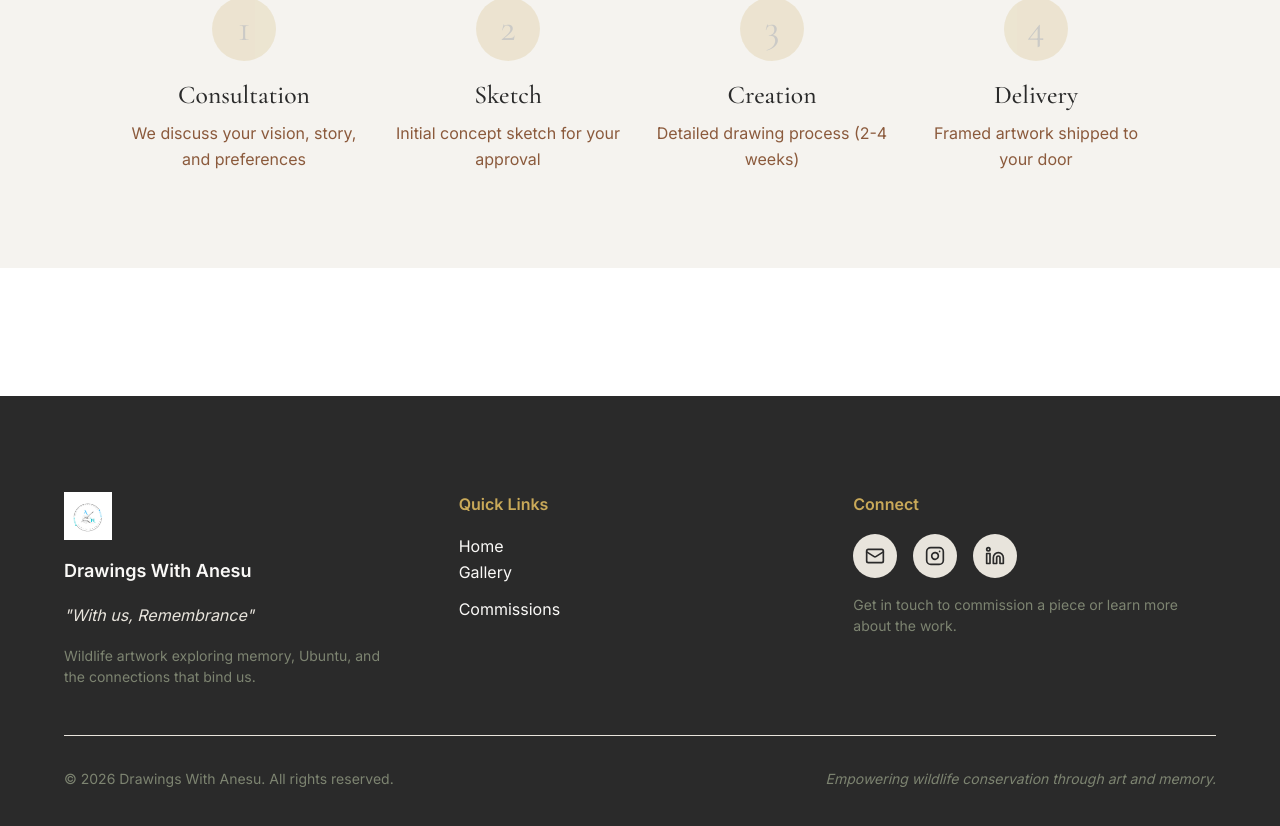
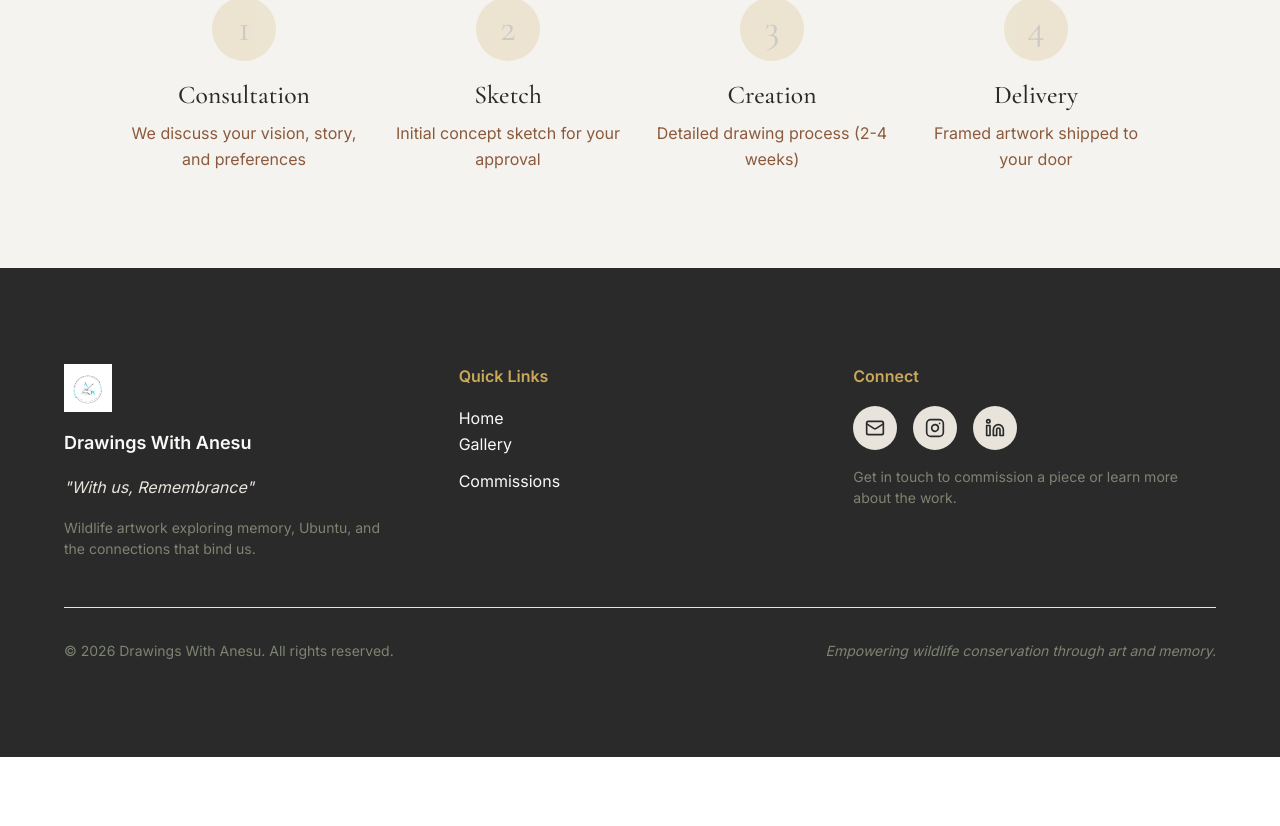
Before and after one commit to codewithkin/drawingswithanesu.com, a Next.js app: page /commissions in a window 1280 px wide. Shown: the part 2562-3388 px from the top of the page. After the commit the page ends 3319 px from the top, so only its background shows below. Built offline with nearby package versions, Linux system fonts and the light colour scheme.

Commit message:
fix(footer): remove top margin gap between footer and content
- Remove mt-24 lg:mt-32 margin-top from footer
- Footer now connects naturally with section above
- Proper seamless section flow

```diff
--- a/src/app/components/Footer.tsx
+++ b/src/app/components/Footer.tsx
@@ -6,10 +6,7 @@ export default function Footer() {
     const currentYear = new Date().getFullYear();
 
     return (
-        <footer
-            className="mt-24 lg:mt-32"
-            style={{ backgroundColor: "var(--charcoal)" }}
-        >
+        <footer style={{ backgroundColor: "var(--charcoal)" }}>
             <div className="max-w-7xl mx-auto px-6 sm:px-8 lg:px-16 py-16 lg:py-24">
                 {/* Footer Content Grid */}
                 <div className="grid grid-cols-1 md:grid-cols-3 gap-12 md:gap-8 mb-12">
```
